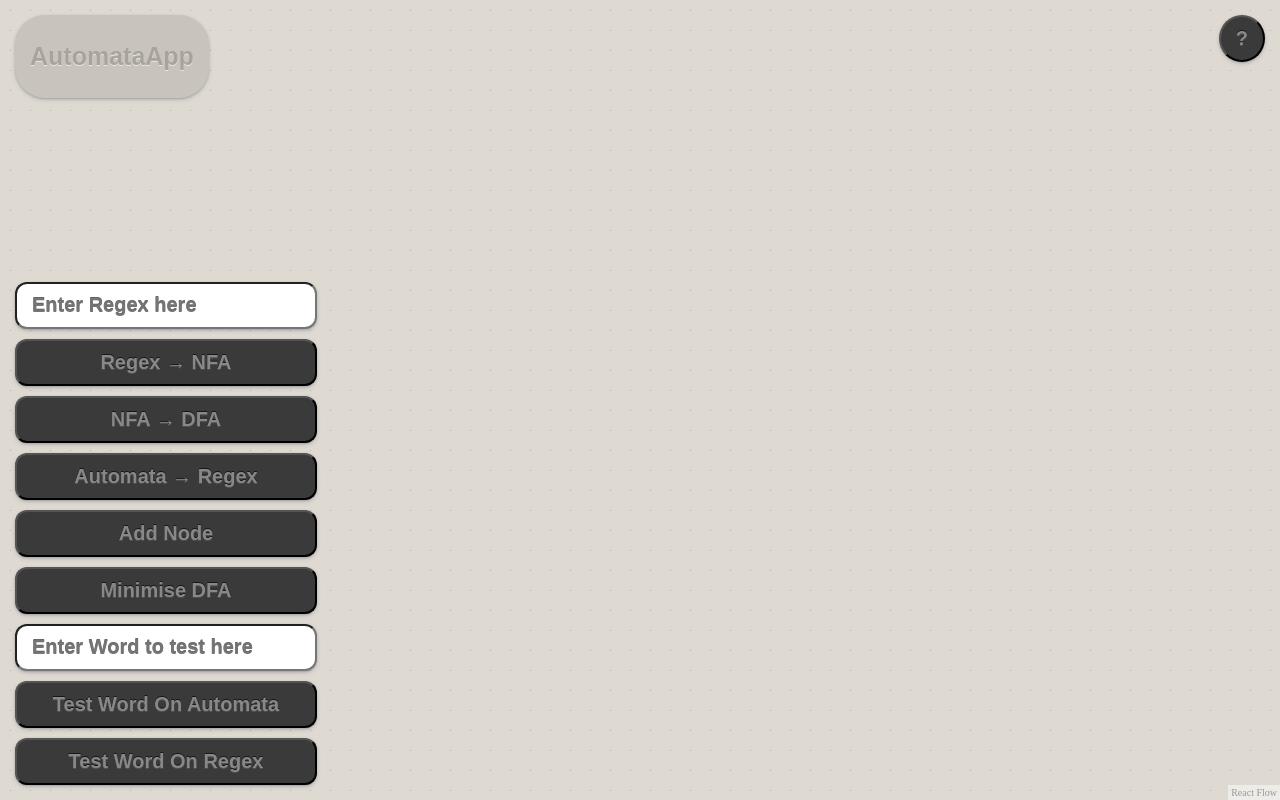
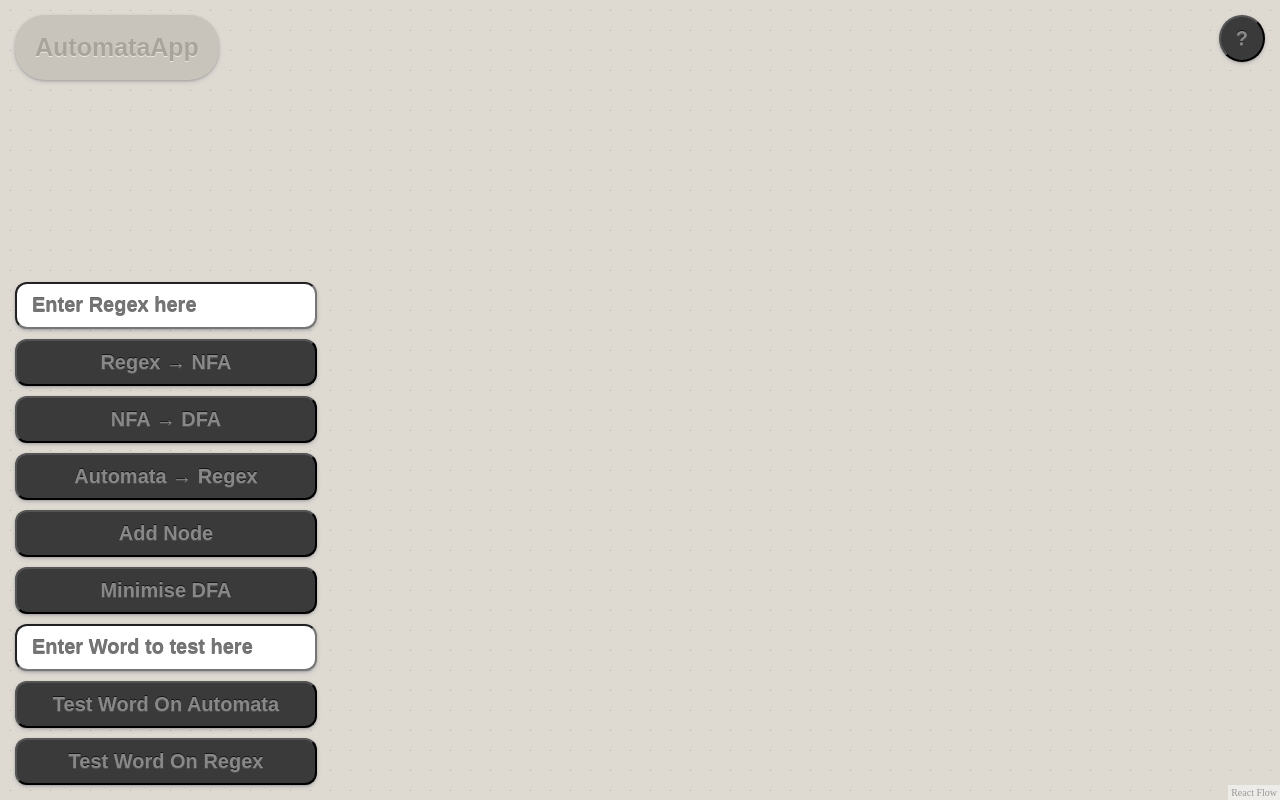
Before and after one commit to jatkin11/automataAppFrontEnd, a React (Vite) app: page / in a window 1280 px wide. Built offline with nearby package versions, Linux system fonts and the light colour scheme.

Commit message:
minor cosmetic change to title

```diff
--- a/src/styles/AutomataCanvas.css
+++ b/src/styles/AutomataCanvas.css
@@ -6,7 +6,7 @@
 }
 
 .app-title{
-    padding: 10px 15px ;
+    padding: 1px 20px ;
     background: #c8c4bc;
     color: #a8a49c;
     text-shadow: 0 1px 0 rgba(255, 255, 255, 0.6);
```
